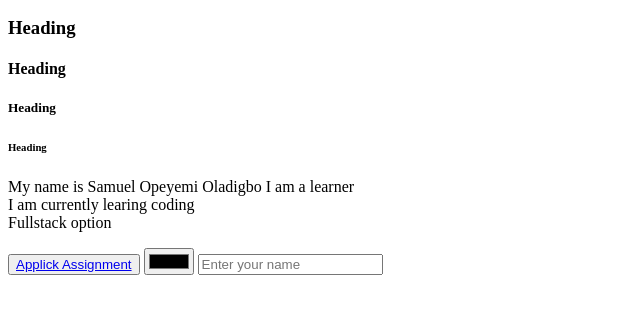
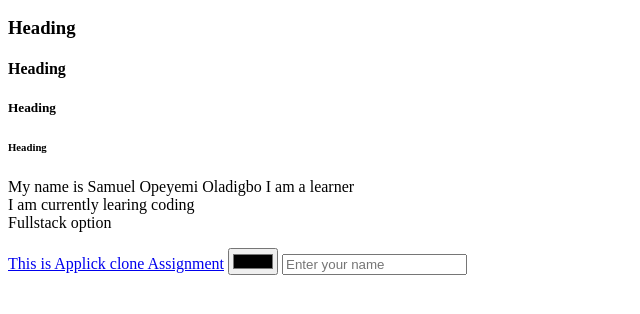
Before and after one commit to GRACEFILLED-TECH/My-July-Class-, a plain HTML site: page index.html in a window 1280 px wide. Shown: the part 136-450 px from the top of the page, without its empty margins (0-640 px from the left). Drawn offline with Linux system fonts and the light colour scheme.

Commit message:
Updated index-html

```diff
--- a/index.html
+++ b/index.html
@@ -15,7 +15,7 @@
     <h6>Heading</h6>
     <p>My name is Samuel Opeyemi Oladigbo I am a learner <br/> I am currently learing coding </BR> Fullstack option
     </p>
-    <button class="#"> <a href="appclick.html">Applick Assignment</a></button>
+    <a href="appclick.html">This is Applick clone Assignment</a>
     <!-- <a href="https://www.google.com" target="_blank">link to google</a> -->
      <input type="color" placeholder="Enter your name">
      <input type="email" placeholder="Enter your name">
```
Also changed, not shown: appclick.html (added).
